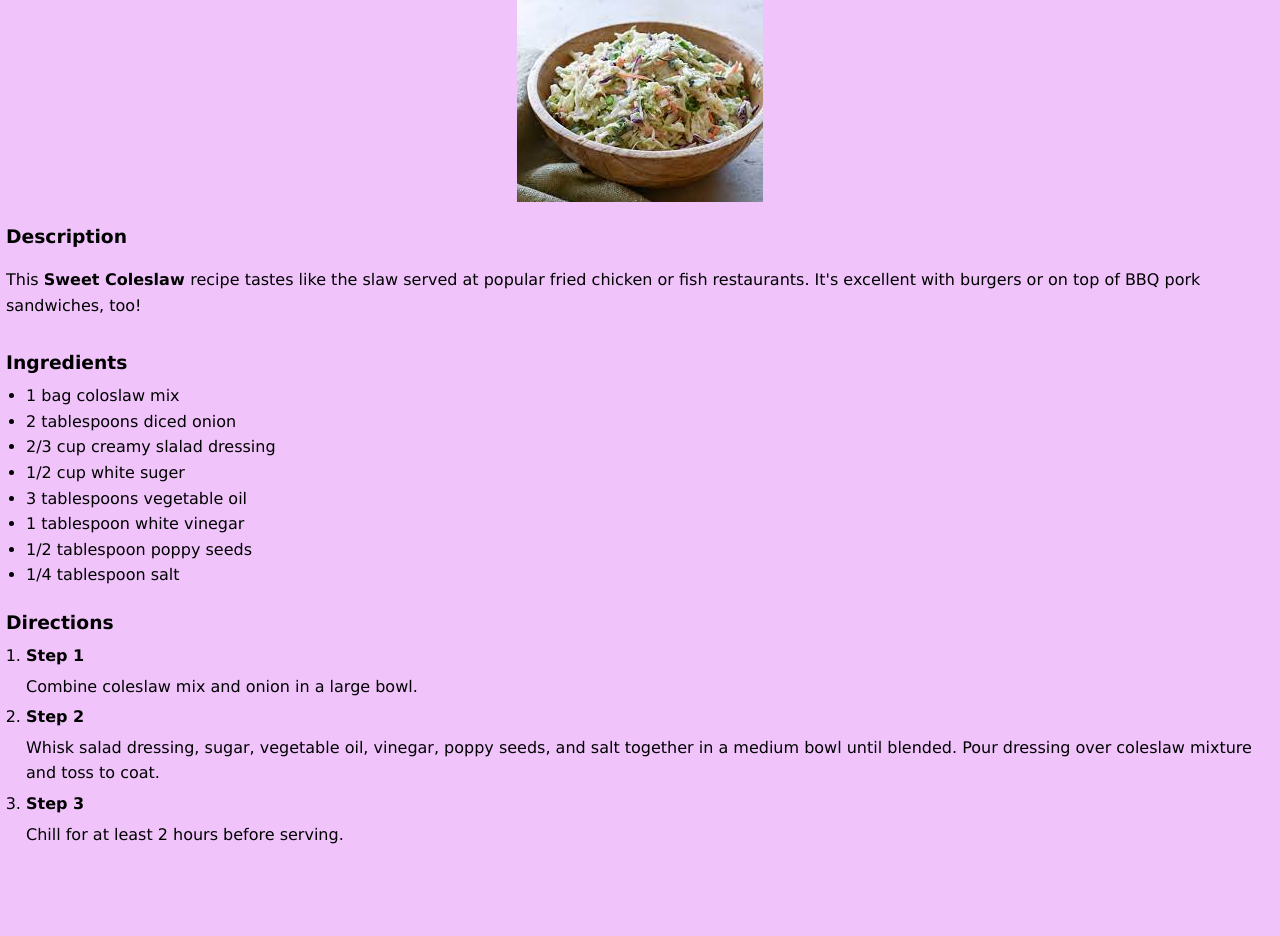
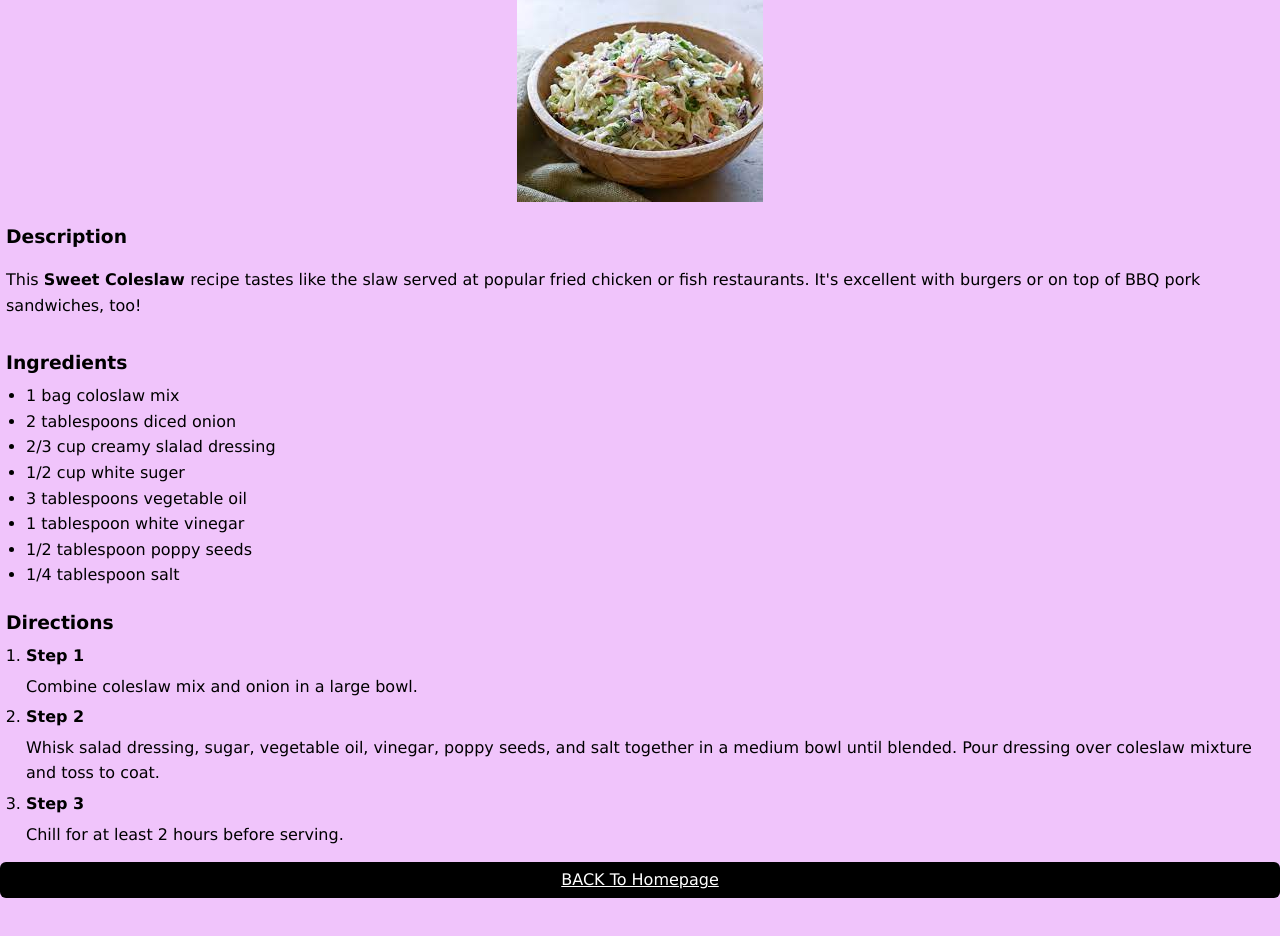
Before and after one commit to rezanej/Odin_Recipes, a plain HTML site: page recipes/Sweet_Restaurant_Slaw.html in a window 1280 px wide. Shown: the part 74-1010 px from the top of the page. Before the commit the page ends 926 px from the top, so only its background shows below. Drawn offline with Linux system fonts and the light colour scheme.

Commit message:
Add Back to homepage
added a link to recipes and styled it

```diff
--- a/recipes/Sweet_Restaurant_Slaw.html
+++ b/recipes/Sweet_Restaurant_Slaw.html
@@ -37,5 +37,6 @@
             <p>Chill for at least 2 hours before serving.</p>
         </li>
     </ol>
+   <a class="back" href="../index.html">BACK To Homepage</a>
 </body>
 </html>
--- a/styles/style.css
+++ b/styles/style.css
@@ -55,3 +55,14 @@ body {
    align-items: center;
    margin: auto;
 }
+.back{
+    background-color: black;
+    color: white;
+    padding: 5px 10px;
+    border-radius: 6px;
+    text-align: center;
+    display: block;
+    margin-bottom: 60px;
+    margin-top: 10px;
+    /* i know i can use width to make it not take whole width and be like a button */
+}
```
Also changed, not shown: recipes/Homemade_Smash_Burgers.html (+2 -0 lines).
